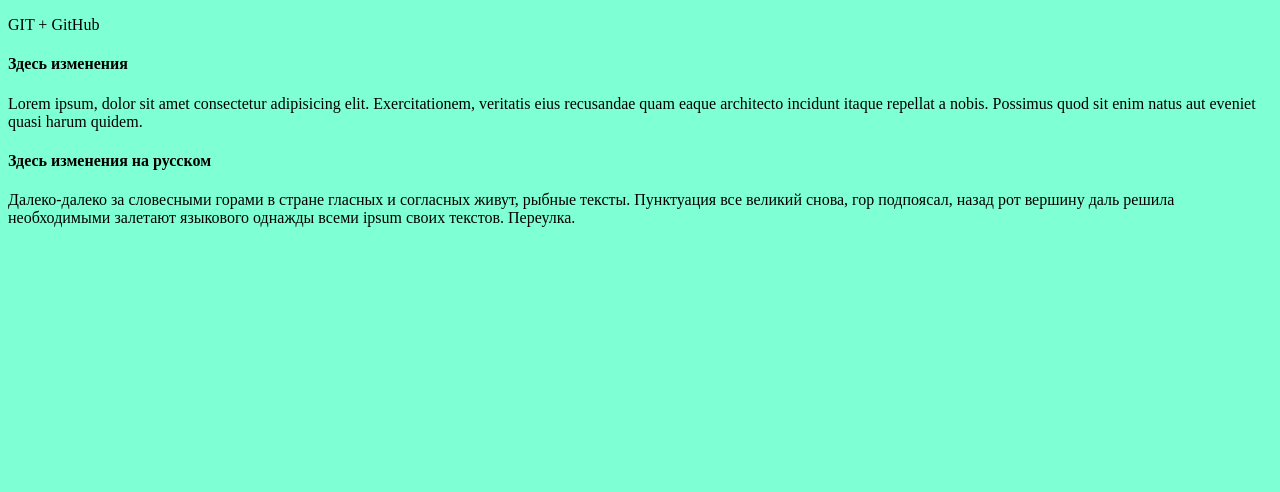
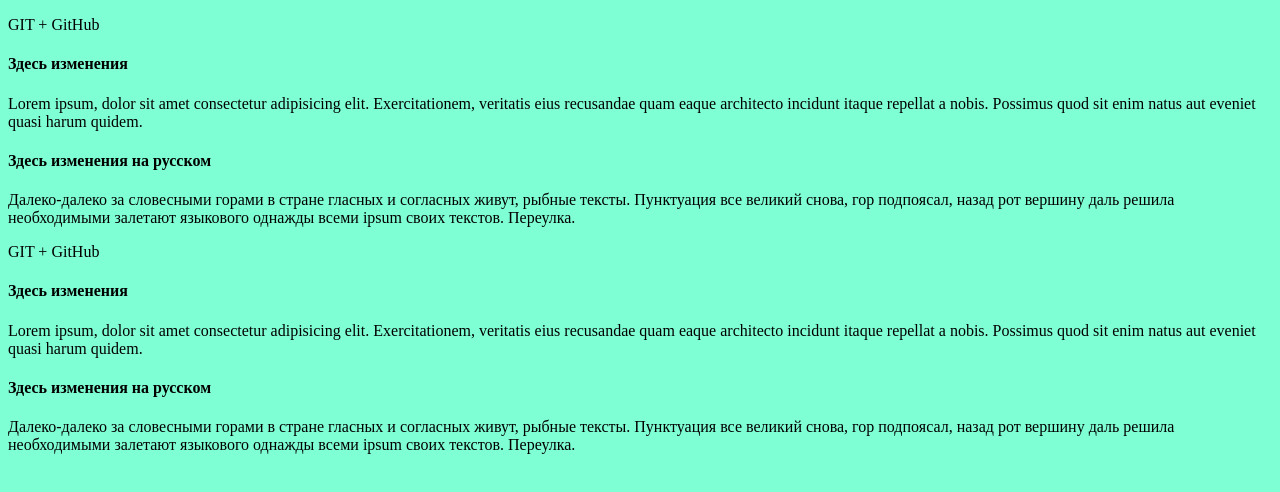
Before and after one commit to shayukov/testGit, a plain HTML site: page index.html in a window 1280 px wide. Drawn offline with Linux system fonts and the light colour scheme.

Commit message:
ветка about и работа с ней

```diff
--- a/index.html
+++ b/index.html
@@ -13,5 +13,11 @@
   <p>Lorem ipsum, dolor sit amet consectetur adipisicing elit. Exercitationem, veritatis eius recusandae quam eaque architecto incidunt itaque repellat a nobis. Possimus quod sit enim natus aut eveniet quasi harum quidem.</p>
   <h4>Здесь изменения на русском</h4>
   <p>Далеко-далеко за словесными горами в стране гласных и согласных живут, рыбные тексты. Пунктуация все великий снова, гор подпоясал, назад рот вершину даль решила необходимыми залетают языкового однажды всеми ipsum своих текстов. Переулка.</p>
+  <p>GIT + GitHub</p>
+  <h4>Здесь изменения</h4>
+  <p>Lorem ipsum, dolor sit amet consectetur adipisicing elit. Exercitationem, veritatis eius recusandae quam eaque architecto incidunt itaque repellat a nobis. Possimus quod sit enim natus aut eveniet quasi harum quidem.</p>
+  <h4>Здесь изменения на русском</h4>
+  <p>Далеко-далеко за словесными горами в стране гласных и согласных живут, рыбные тексты. Пунктуация все великий снова, гор подпоясал, назад рот вершину даль решила необходимыми залетают языкового однажды всеми ipsum своих текстов. Переулка.</p>
+
 </body>
 </html>
```
